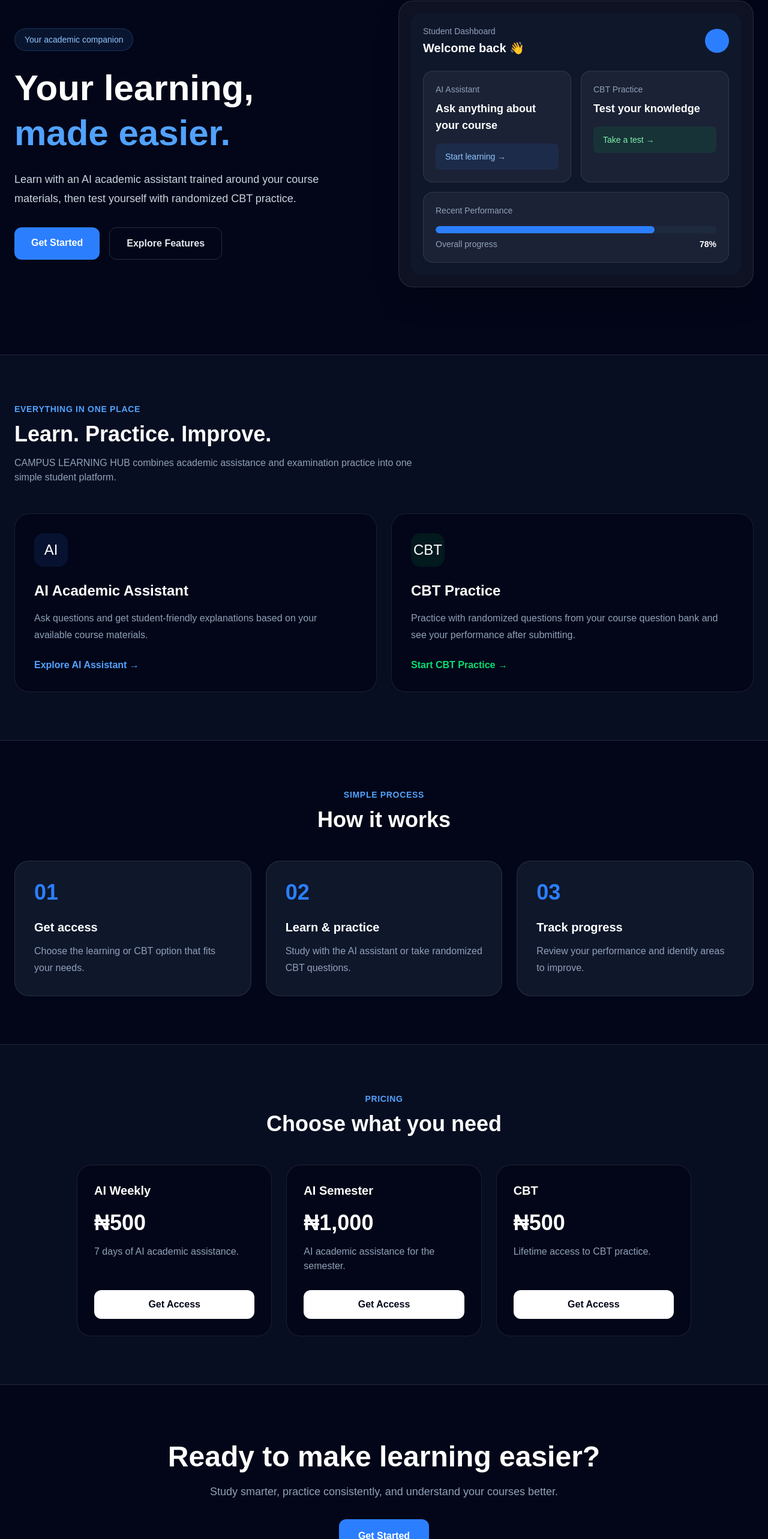
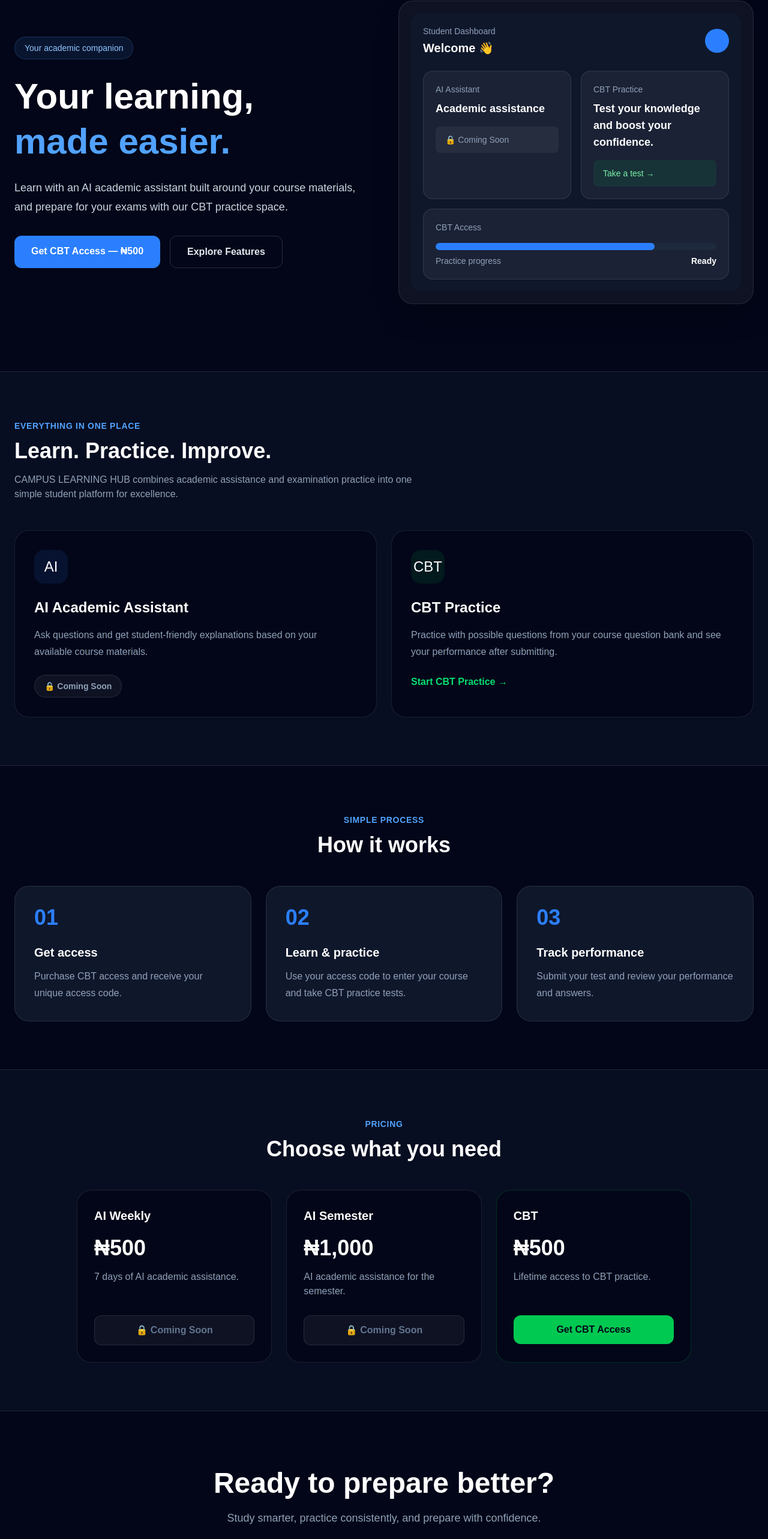
Before and after one commit to deborahasuquo531-star/Campus-Learning-Hub-Frontend, a Next.js app: page / in a window 1280 px wide. Shown: the part 196-2762 px from the top of the page at 60% size. Built offline with nearby package versions, Linux system fonts and the light colour scheme.

Commit message:
Update Campus Learning Hub frontend

```diff
--- a/app/layout.tsx
+++ b/app/layout.tsx
@@ -13,8 +13,8 @@ const geistMono = Geist_Mono({
 });
 
 export const metadata: Metadata = {
-  title: "Create Next App",
-  description: "Generated by create next app",
+  title: "Camous-Learning-Hub",
+  description: "AI study support and CBT preparation platform for students",
 };
 
 export default function RootLayout({ children }: LayoutProps<"/">) {
--- a/app/page.tsx
+++ b/app/page.tsx
@@ -12,20 +12,29 @@ export default function Home() {
           </div>
 
           <div className="hidden items-center gap-8 md:flex">
-            <a href="#features" className="text-sm text-slate-300 hover:text-white">
+            <a
+              href="#features"
+              className="text-sm text-slate-300 hover:text-white"
+            >
               Features
             </a>
-            <a href="#how-it-works" className="text-sm text-slate-300 hover:text-white">
+            <a
+              href="#how-it-works"
+              className="text-sm text-slate-300 hover:text-white"
+            >
               How it works
             </a>
-            <a href="#pricing" className="text-sm text-slate-300 hover:text-white">
+            <a
+              href="#pricing"
+              className="text-sm text-slate-300 hover:text-white"
+            >
               Pricing
             </a>
             <a
-              href="/login"
+              href="/cbt"
               className="rounded-lg bg-white px-5 py-2.5 text-sm font-semibold text-slate-950"
             >
-              Login
+              CBT Practice
             </a>
           </div>
         </div>
@@ -44,16 +53,16 @@ export default function Home() {
           </h2>
 
           <p className="mt-6 max-w-xl text-lg leading-8 text-slate-300">
-            Learn with an AI academic assistant trained around your course
-            materials, then test yourself with randomized CBT practice.
+            Learn with an AI academic assistant built around your course
+            materials, and prepare for your exams with our CBT practice space.
           </p>
 
           <div className="mt-8 flex flex-col gap-4 sm:flex-row">
             <a
-              href="/login"
+              href="/payment"
               className="rounded-xl bg-blue-500 px-7 py-3.5 text-center font-semibold hover:bg-blue-400"
             >
-              Get Started
+              Get CBT Access — ₦500
             </a>
 
             <a
@@ -71,7 +80,7 @@ export default function Home() {
             <div className="mb-6 flex items-center justify-between">
               <div>
                 <p className="text-sm text-slate-400">Student Dashboard</p>
-                <h3 className="mt-1 text-xl font-bold">Welcome back 👋</h3>
+                <h3 className="mt-1 text-xl font-bold">Welcome 👋</h3>
               </div>
 
               <div className="h-10 w-10 rounded-full bg-blue-500" />
@@ -81,34 +90,39 @@ export default function Home() {
               <div className="rounded-2xl border border-white/10 bg-white/5 p-5">
                 <p className="text-sm text-slate-400">AI Assistant</p>
                 <p className="mt-2 text-lg font-semibold">
-                  Ask anything about your course
+                  Academic assistance
                 </p>
-                <div className="mt-4 rounded-lg bg-blue-500/10 px-4 py-3 text-sm text-blue-300">
-                  Start learning →
+
+                <div className="mt-4 rounded-lg bg-white/5 px-4 py-3 text-sm text-slate-400">
+                  🔒 Coming Soon
                 </div>
               </div>
 
               <div className="rounded-2xl border border-white/10 bg-white/5 p-5">
                 <p className="text-sm text-slate-400">CBT Practice</p>
                 <p className="mt-2 text-lg font-semibold">
-                  Test your knowledge
+                  Test your knowledge and boost your confidence.
                 </p>
-                <div className="mt-4 rounded-lg bg-green-500/10 px-4 py-3 text-sm text-green-300">
+
+                <a
+                  href="/cbt"
+                  className="mt-4 block rounded-lg bg-green-500/10 px-4 py-3 text-sm text-green-300 hover:bg-green-500/20"
+                >
                   Take a test →
-                </div>
+                </a>
               </div>
             </div>
 
             <div className="mt-4 rounded-2xl border border-white/10 bg-white/5 p-5">
-              <p className="text-sm text-slate-400">Recent Performance</p>
+              <p className="text-sm text-slate-400">CBT Access</p>
 
               <div className="mt-4 h-3 overflow-hidden rounded-full bg-slate-800">
                 <div className="h-full w-[78%] rounded-full bg-blue-500" />
               </div>
 
               <div className="mt-2 flex justify-between text-sm">
-                <span className="text-slate-400">Overall progress</span>
-                <span className="font-semibold">78%</span>
+                <span className="text-slate-400">Practice progress</span>
+                <span className="font-semibold">Ready</span>
               </div>
             </div>
           </div>
@@ -116,7 +130,10 @@ export default function Home() {
       </section>
 
       {/* Features */}
-      <section id="features" className="border-y border-white/10 bg-slate-900/50">
+      <section
+        id="features"
+        className="border-y border-white/10 bg-slate-900/50"
+      >
         <div className="mx-auto max-w-7xl px-6 py-20">
           <div className="max-w-2xl">
             <p className="text-sm font-semibold uppercase tracking-wider text-blue-400">
@@ -129,31 +146,32 @@ export default function Home() {
 
             <p className="mt-4 text-slate-400">
               CAMPUS LEARNING HUB combines academic assistance and examination
-              practice into one simple student platform.
+              practice into one simple student platform for excellence.
             </p>
           </div>
 
           <div className="mt-12 grid gap-6 md:grid-cols-2">
+            {/* AI */}
             <div className="rounded-3xl border border-white/10 bg-slate-950 p-8">
               <div className="mb-6 flex h-14 w-14 items-center justify-center rounded-2xl bg-blue-500/10 text-2xl">
                 AI
               </div>
 
-              <h3 className="text-2xl font-bold">AI Academic Assistant</h3>
+              <h3 className="text-2xl font-bold">
+                AI Academic Assistant
+              </h3>
 
               <p className="mt-4 leading-7 text-slate-400">
                 Ask questions and get student-friendly explanations based on
                 your available course materials.
               </p>
 
-              <a
-                href="/ai"
-                className="mt-6 inline-block font-semibold text-blue-400"
-              >
-                Explore AI Assistant →
-              </a>
+              <div className="mt-6 inline-flex items-center rounded-full border border-white/10 bg-white/5 px-4 py-2 text-sm font-semibold text-slate-400">
+                🔒 Coming Soon
+              </div>
             </div>
 
+            {/* CBT */}
             <div className="rounded-3xl border border-white/10 bg-slate-950 p-8">
               <div className="mb-6 flex h-14 w-14 items-center justify-center rounded-2xl bg-green-500/10 text-2xl">
                 CBT
@@ -162,7 +180,7 @@ export default function Home() {
               <h3 className="text-2xl font-bold">CBT Practice</h3>
 
               <p className="mt-4 leading-7 text-slate-400">
-                Practice with randomized questions from your course question
+                Practice with possible questions from your course question
                 bank and see your performance after submitting.
               </p>
 
@@ -195,17 +213,17 @@ export default function Home() {
               {
                 number: "01",
                 title: "Get access",
-                text: "Choose the learning or CBT option that fits your needs.",
+                text: "Purchase CBT access and receive your unique access code.",
               },
               {
                 number: "02",
                 title: "Learn & practice",
-                text: "Study with the AI assistant or take randomized CBT questions.",
+                text: "Use your access code to enter your course and take CBT practice tests.",
               },
               {
                 number: "03",
-                title: "Track progress",
-                text: "Review your performance and identify areas to improve.",
+                title: "Track performance",
+                text: "Submit your test and review your performance and answers.",
               },
             ].map((item) => (
               <div
@@ -218,7 +236,9 @@ export default function Home() {
 
                 <h3 className="mt-6 text-xl font-bold">{item.title}</h3>
 
-                <p className="mt-3 leading-7 text-slate-400">{item.text}</p>
+                <p className="mt-3 leading-7 text-slate-400">
+                  {item.text}
+                </p>
               </div>
             ))}
           </div>
@@ -226,7 +246,10 @@ export default function Home() {
       </section>
 
       {/* Pricing */}
-      <section id="pricing" className="border-y border-white/10 bg-slate-900/50">
+      <section
+        id="pricing"
+        className="border-y border-white/10 bg-slate-900/50"
+      >
         <div className="mx-auto max-w-7xl px-6 py-20">
           <div className="text-center">
             <p className="text-sm font-semibold uppercase tracking-wider text-blue-400">
@@ -239,43 +262,53 @@ export default function Home() {
           </div>
 
           <div className="mx-auto mt-12 grid max-w-5xl gap-6 md:grid-cols-3">
-            {[
-              {
-                title: "AI Weekly",
-                price: "₦500",
-                description: "7 days of AI academic assistance.",
-              },
-              {
-                title: "AI Semester",
-                price: "₦1,000",
-                description: "AI academic assistance for the semester.",
-              },
-              {
-                title: "CBT",
-                price: "₦500",
-                description: "Lifetime access to CBT practice.",
-              },
-            ].map((plan) => (
-              <div
-                key={plan.title}
-                className="rounded-3xl border border-white/10 bg-slate-950 p-7"
-              >
-                <h3 className="text-xl font-bold">{plan.title}</h3>
+            {/* AI Weekly */}
+            <div className="rounded-3xl border border-white/10 bg-slate-950 p-7">
+              <h3 className="text-xl font-bold">AI Weekly</h3>
 
-                <p className="mt-5 text-4xl font-bold">{plan.price}</p>
+              <p className="mt-5 text-4xl font-bold">₦500</p>
 
               <p className="mt-4 min-h-12 text-slate-400">
-                  {plan.description}
+                7 days of AI academic assistance.
+              </p>
+
+              <div className="mt-7 rounded-xl border border-white/10 bg-white/5 px-5 py-3 text-center font-semibold text-slate-500">
+                🔒 Coming Soon
+              </div>
+            </div>
+
+            {/* AI Semester */}
+            <div className="rounded-3xl border border-white/10 bg-slate-950 p-7">
+              <h3 className="text-xl font-bold">AI Semester</h3>
+
+              <p className="mt-5 text-4xl font-bold">₦1,000</p>
+
+              <p className="mt-4 min-h-12 text-slate-400">
+                AI academic assistance for the semester.
+              </p>
+
+              <div className="mt-7 rounded-xl border border-white/10 bg-white/5 px-5 py-3 text-center font-semibold text-slate-500">
+                🔒 Coming Soon
+              </div>
+            </div>
+
+            {/* CBT */}
+            <div className="rounded-3xl border border-green-500/20 bg-slate-950 p-7">
+              <h3 className="text-xl font-bold">CBT</h3>
+
+              <p className="mt-5 text-4xl font-bold">₦500</p>
+
+              <p className="mt-4 min-h-12 text-slate-400">
+                Lifetime access to CBT practice.
               </p>
 
               <a
-                  href="/pricing"
-                  className="mt-7 block rounded-xl bg-white px-5 py-3 text-center font-semibold text-slate-950 hover:bg-slate-200"
+                href="/payment"
+                className="mt-7 block rounded-xl bg-green-500 px-5 py-3 text-center font-semibold text-slate-950 hover:bg-green-400"
               >
-                  Get Access
+                Get CBT Access
               </a>
             </div>
-            ))}
           </div>
         </div>
       </section>
@@ -283,19 +316,18 @@ export default function Home() {
       {/* CTA */}
       <section className="mx-auto max-w-5xl px-6 py-24 text-center">
         <h2 className="text-4xl font-bold md:text-5xl">
-          Ready to make learning easier?
+          Ready to prepare better?
         </h2>
 
         <p className="mx-auto mt-5 max-w-2xl text-lg text-slate-400">
-          Study smarter, practice consistently, and understand your courses
-          better.
+          Study smarter, practice consistently, and prepare with confidence.
         </p>
 
         <a
-          href="/login"
+          href="/payment"
           className="mt-8 inline-block rounded-xl bg-blue-500 px-8 py-4 font-semibold hover:bg-blue-400"
         >
-          Get Started
+          Get CBT Access — ₦500
         </a>
       </section>
 
@@ -305,6 +337,47 @@ export default function Home() {
           <p>© 2026 CAMPUS LEARNING HUB. All rights reserved.</p>
           <p>Learn smarter. Prepare better.</p>
         </div>
+              {/* WhatsApp Community */}
+      <section className="border-t border-white/10 bg-slate-900/50">
+        <div className="mx-auto max-w-4xl px-6 py-16 text-center">
+          <div className="mx-auto flex h-16 w-16 items-center justify-center rounded-full bg-green-500/10">
+            <svg
+              viewBox="0 0 24 24"
+              className="h-9 w-9 text-green-400"
+              fill="currentColor"
+              aria-hidden="true"
+            >
+              <path d="M20.52 3.48A11.79 11.79 0 0 0 12.06 0C5.53 0 .22 5.31.22 11.84c0 2.09.55 4.13 1.59 5.93L.13 24l6.37-1.67a11.8 11.8 0 0 0 5.56 1.41h.01c6.53 0 11.84-5.31 11.84-11.84 0-3.17-1.23-6.14-3.39-8.42ZM12.07 21.8h-.01a9.82 9.82 0 0 1-5.01-1.37l-.36-.21-3.78.99 1.01-3.68-.23-.38a9.82 9.82 0 1 1 8.38 4.65Zm5.39-7.36c-.29-.15-1.72-.85-1.99-.95-.27-.1-.46-.15-.65.15-.19.29-.75.95-.92 1.14-.17.19-.34.22-.63.07-.29-.15-1.22-.45-2.32-1.43-.86-.77-1.44-1.72-1.61-2.01-.17-.29-.02-.45.13-.6.13-.13.29-.34.44-.51.15-.17.19-.29.29-.48.1-.19.05-.36-.02-.51-.07-.15-.65-1.58-.89-2.17-.23-.57-.47-.5-.65-.51h-.56c-.19 0-.51.07-.78.36-.27.29-1.02 1-1.02 2.43s1.04 2.82 1.19 3.01c.15.19 2.04 3.12 4.94 4.37.69.3 1.23.48 1.65.61.69.22 1.32.19 1.82.12.55-.08 1.72-.7 1.96-1.37.24-.67.24-1.24.17-1.37-.07-.12-.27-.19-.56-.34Z" />
+            </svg>
+          </div>
+
+          <h2 className="mt-6 text-2xl font-bold md:text-3xl">
+            Join our WhatsApp Support Community
+          </h2>
+
+          <p className="mx-auto mt-4 max-w-2xl leading-7 text-slate-400">
+            Join our WhatsApp support community for more updates,
+            announcements, and support from CAMPUS LEARNING HUB.
+          </p>
+
+          <a
+            href="https://chat.whatsapp.com/Fuc0t8KU2MTFfMi58PvBuc?s=cl&p=a&mlu=4&ilr=4"
+            target="_blank"
+            rel="noopener noreferrer"
+            className="mt-7 inline-flex items-center gap-2 rounded-xl bg-green-500 px-6 py-3.5 font-semibold text-slate-950 transition hover:bg-green-400"
+          >
+            <svg
+              viewBox="0 0 24 24"
+              className="h-5 w-5"
+              fill="currentColor"
+              aria-hidden="true"
+            >
+              <path d="M20.52 3.48A11.79 11.79 0 0 0 12.06 0C5.53 0 .22 5.31.22 11.84c0 2.09.55 4.13 1.59 5.93L.13 24l6.37-1.67a11.8 11.8 0 0 0 5.56 1.41h.01c6.53 0 11.84-5.31 11.84-11.84 0-3.17-1.23-6.14-3.39-8.42ZM12.07 21.8h-.01a9.82 9.82 0 0 1-5.01-1.37l-.36-.21-3.78.99 1.01-3.68-.23-.38a9.82 9.82 0 1 1 8.38 4.65Zm5.39-7.36c-.29-.15-1.72-.85-1.99-.95-.27-.1-.46-.15-.65.15-.19.29-.75.95-.92 1.14-.17.19-.34.22-.63.07-.29-.15-1.22-.45-2.32-1.43-.86-.77-1.44-1.72-1.61-2.01-.17-.29-.02-.45.13-.6.13-.13.29-.34.44-.51.15-.17.19-.29.29-.48.1-.19.05-.36-.02-.51-.07-.15-.65-1.58-.89-2.17-.23-.57-.47-.5-.65-.51h-.56c-.19 0-.51.07-.78.36-.27.29-1.02 1-1.02 2.43s1.04 2.82 1.19 3.01c.15.19 2.04 3.12 4.94 4.37.69.3 1.23.48 1.65.61.69.22 1.32.19 1.82.12.55-.08 1.72-.7 1.96-1.37.24-.67.24-1.24.17-1.37-.07-.12-.27-.19-.56-.34Z" />
+            </svg>
+            Join WhatsApp Community
+          </a>
+        </div>
+      </section>
       </footer>
     </main>
   );
--- a/package.json
+++ b/package.json
@@ -1,5 +1,5 @@
 {
-  "name": "learning-made-easy-frontend",
+  "name": "Campus-Learning-Hub",
   "version": "0.1.0",
   "private": true,
   "scripts": {
```
Also changed, not shown: app/payment/page.tsx (+33 -1 lines). Lines whose indentation alone changed are shown as unchanged.
